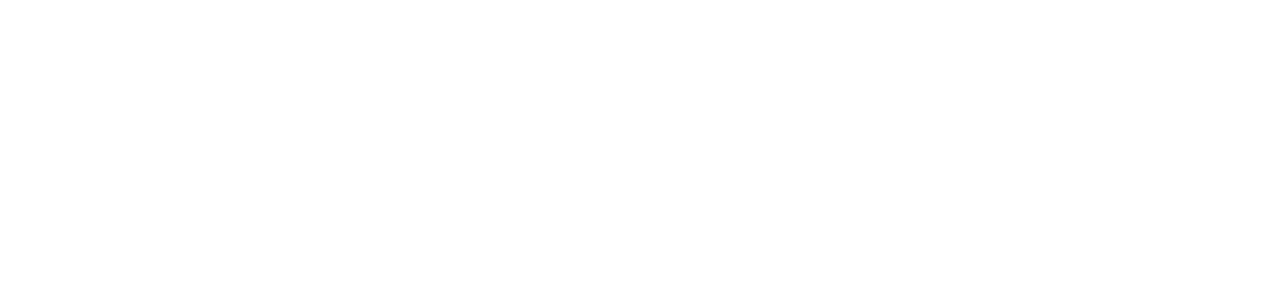
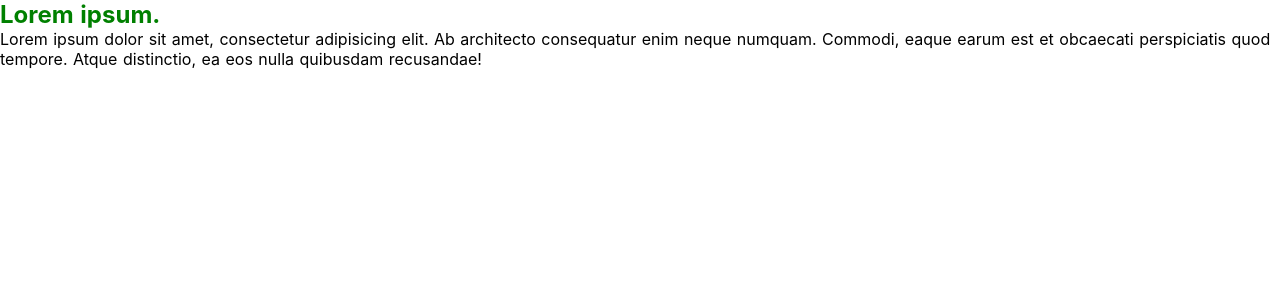
Before and after one commit to kami16ru/vueschool-nuxtjs-fundamentals, a Nuxt app: page /post in a window 1280 px wide. Before the commit this address had no page. Shown: the top 300 px of the page. Built offline with nearby package versions, Linux system fonts and the light colour scheme.

Commit message:
auto routing page

```diff
--- a/layouts/default.vue
+++ b/layouts/default.vue
@@ -5,6 +5,9 @@
 </template>
 
 <style>
+h1 {
+  color: green;
+}
 html {
   font-family:
     'Source Sans Pro',
--- /dev/null
+++ b/pages/post.vue
@@ -0,0 +1,22 @@
+<template>
+  <div class="container">
+    <article>
+      <h1 class="title">
+        Lorem ipsum.
+      </h1>
+      <p>Lorem ipsum dolor sit amet, consectetur adipisicing elit. Ab architecto consequatur enim neque numquam.
+        Commodi, eaque earum est et obcaecati perspiciatis quod tempore. Atque distinctio, ea eos nulla quibusdam
+        recusandae!</p>
+    </article>
+  </div>
+</template>
+
+<script>
+export default {
+  name: 'post'
+}
+</script>
+
+<style scoped>
+
+</style>
```
